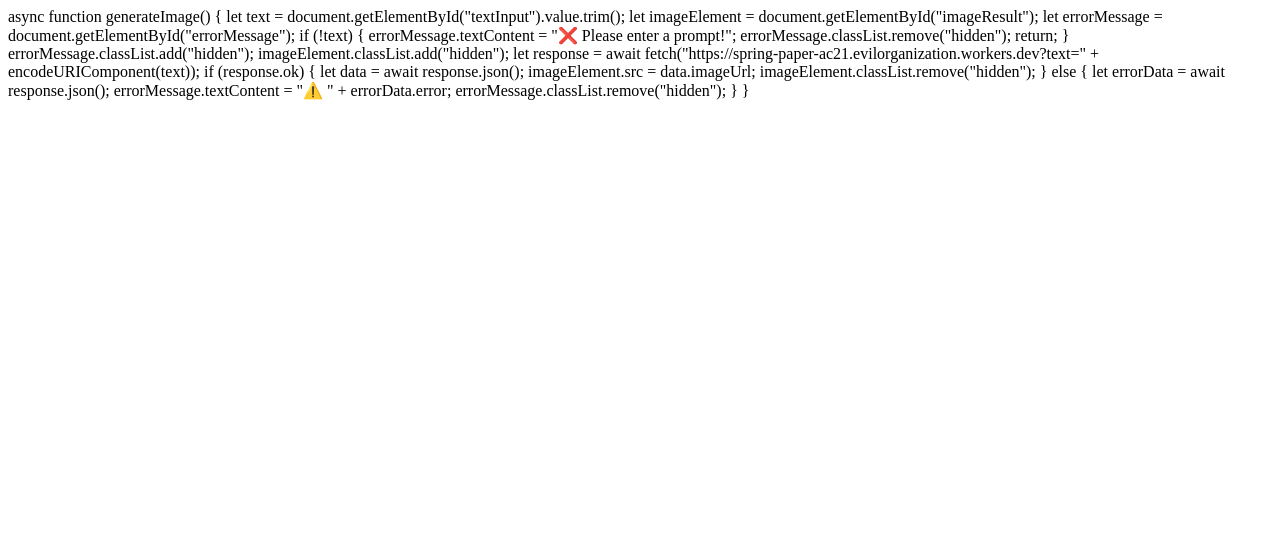
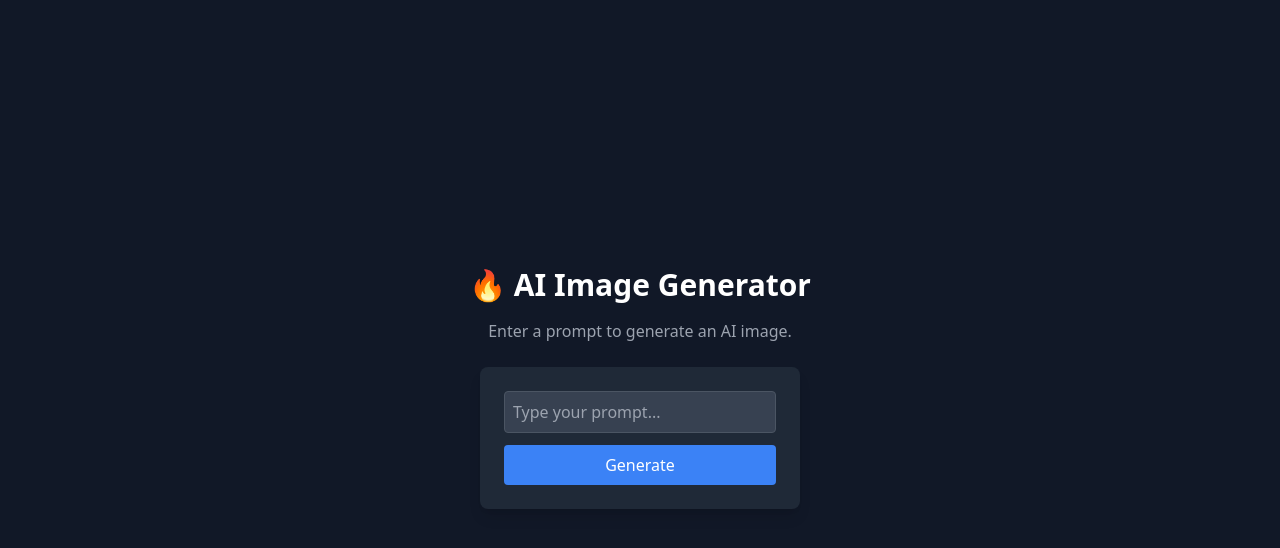
Before and after one commit to Jeeryblow/ai-image-generator, a plain HTML site: page index.html in a window 1280 px wide. Drawn offline with nearby package versions, Linux system fonts and the light colour scheme.

Commit message:
Update index.html

```diff
--- a/index.html
+++ b/index.html
@@ -1,3 +1,32 @@
+<!DOCTYPE html>
+<html lang="en">
+<head>
+    <meta charset="UTF-8">
+    <meta name="viewport" content="width=device-width, initial-scale=1.0">
+    <title>AI Image Generator</title>
+    <script src="https://cdn.tailwindcss.com"></script>
+</head>
+<body class="bg-gray-900 text-white flex flex-col items-center justify-center min-h-screen">
+
+    <h1 class="text-3xl font-bold mb-4">🔥 AI Image Generator</h1>
+    <p class="text-gray-400 mb-6">Enter a prompt to generate an AI image.</p>
+
+    <div class="bg-gray-800 p-6 rounded-lg shadow-lg w-80">
+        <input id="textInput" type="text"
+            class="w-full p-2 rounded bg-gray-700 border border-gray-600 text-white"
+            placeholder="Type your prompt..." />
+        <button onclick="generateImage()"
+            class="mt-3 w-full bg-blue-500 hover:bg-blue-600 text-white py-2 rounded">Generate</button>
+    </div>
+
+    <div class="mt-6 w-80 flex justify-center">
+        <img id="imageResult" class="hidden rounded-lg shadow-lg" />
+    </div>
+
+    <p id="errorMessage" class="text-red-500 mt-4 hidden"></p>
+
+    <!-- ✅ Correct Script Placement -->
+    <script>
         async function generateImage() {
             let text = document.getElementById("textInput").value.trim();
             let imageElement = document.getElementById("imageResult");
@@ -12,6 +41,7 @@ async function generateImage() {
             errorMessage.classList.add("hidden");
             imageElement.classList.add("hidden");
 
+            try {
                 let response = await fetch("https://spring-paper-ac21.evilorganization.workers.dev?text=" + encodeURIComponent(text));
 
                 if (response.ok) {
@@ -23,4 +53,12 @@ async function generateImage() {
                     errorMessage.textContent = "⚠️ " + errorData.error;
                     errorMessage.classList.remove("hidden");
                 }
+            } catch (error) {
+                errorMessage.textContent = "⚠️ Server error: " + error.message;
+                errorMessage.classList.remove("hidden");
             }
+        }
+    </script>
+
+</body>
+</html>
```
Lines whose indentation alone changed are shown as unchanged.
